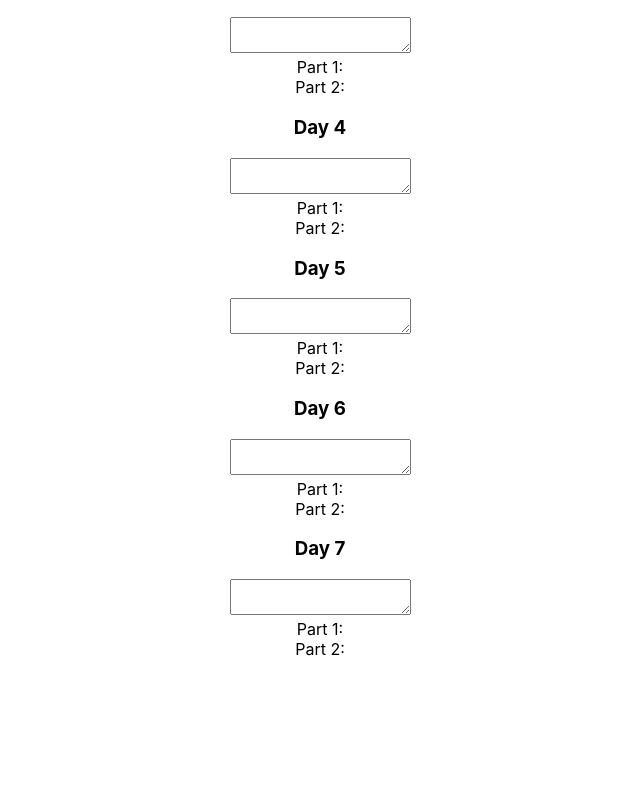
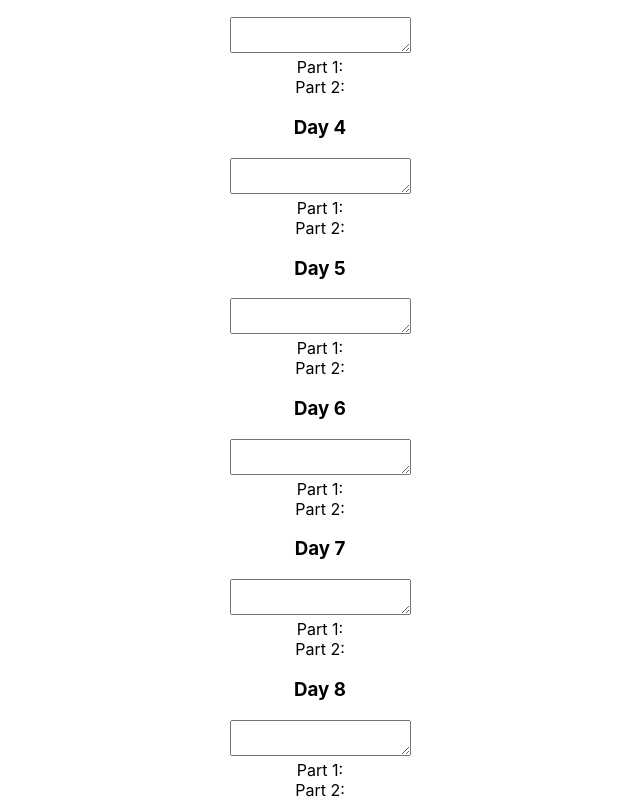
Before and after one commit to xbrukner/aoc21, a React (Create React App) app: page / in a window 1280 px wide. Shown: the part 374-1174 px from the top of the page, without its empty margins (320-960 px from the left). Before the commit the page ends 1033 px from the top, so only its background shows below. Built offline with nearby package versions, Linux system fonts and the light colour scheme.

Commit message:
Add 8th day.

```diff
--- a/src/App.tsx
+++ b/src/App.tsx
@@ -7,6 +7,7 @@ import { Task04 } from './tasks/04';
 import { Task05 } from './tasks/05';
 import { Task06 } from './tasks/06';
 import { Task07 } from './tasks/07';
+import { Task08 } from './tasks/08';
 
 function App() {
   return (
@@ -19,6 +20,7 @@ function App() {
       <Task05 />
       <Task06 />
       <Task07 />
+      <Task08 />
     </div>
   );
 }
--- /dev/null
+++ b/src/days/08.ts
@@ -0,0 +1,169 @@
+/*
+0 = 6, abcefg
+1 = 2, cf
+2 = 5, acdeg
+3 = 5, acdfg
+4 = 4, bcdf
+5 = 5, abdfg
+6 = 6, abdefg
+7 = 3, acf
+8 = 7, abcdefg
+9 = 6, abcdfg
+*/
+export interface Line {
+    inputs: Array<string>,
+    outputs: Array<string>
+};
+
+export interface DeductionState {
+    line: Line,
+    cf?: string, //deduceCF
+    a?: string, //deduceA
+    bd?: string, //deduceBD,
+    b?: string, //splitBD
+    d?: string,
+    c?: string, //splitCF
+    f?: string,
+    e?: string, //deduceEG
+    g?: string,
+    table?: Map<string, string>, //addTable
+    [key: string]: string | Map<string, string> | Line | undefined
+};
+
+const digits = [
+  "abcefg",
+  "cf",
+  "acdeg",
+  "acdfg",
+  "bcdf",
+  "abdfg",
+  "abdefg",
+  "acf",
+  "abcdefg",
+  "abcdfg",
+];
+
+export function initState(line: Line): DeductionState {
+    return {line};
+}
+
+export function deduceCF(state: DeductionState): DeductionState {
+    const {line} = state;
+    const {inputs} = line;
+    return {...state, cf: inputs.find(str => str.length === 2)!};
+}
+
+export function deduceA(state: DeductionState): DeductionState {
+    const {line} = state;
+    const {inputs} = line;
+
+    return {
+      ...state,
+      a: inputs
+        .find((str) => str.length === 3)!
+        .split("")
+        .filter(l => !state.cf!.includes(l))[0],
+    };
+}
+
+export function deduceBD(state: DeductionState): DeductionState {
+    const {line} = state;
+    const {inputs} = line;
+
+    return {
+      ...state,
+      bd: inputs
+        .find((str) => str.length === 4)!
+        .split("")
+        .filter(l => !state.cf!.includes(l))
+        .join(''),
+    };
+}
+
+export function splitBD(state: DeductionState): DeductionState {
+    const {line} = state;
+    const {inputs} = line;
+
+    const zero = inputs.find(
+      (str) =>
+        str.length === 6 && str.split("").filter((l) => state.bd!.includes(l)).length === 1
+    )!;
+    const b = state.bd!.split('').filter(l => zero.includes(l))[0];
+    const d = state.bd!.split('').filter(l => l !== b)[0];
+
+    return { ...state, b, d };
+}
+
+export function splitCF(state: DeductionState): DeductionState {
+    const {line} = state;
+    const {inputs} = line;
+
+    const six = inputs.find(
+      (str) =>
+        str.length === 6 && str.split("").filter((l) => state.cf!.includes(l)).length === 1
+    )!;
+    const f = state.cf!.split('').filter(l => six.includes(l))[0];
+    const c = state.cf!.split('').filter(l => l !== f)[0];
+
+    return { ...state, c, f };
+}
+
+export function deduceEG(state: DeductionState): DeductionState {
+    const {line} = state;
+    const {inputs} = line;
+
+    const nine = inputs.find(
+      (str) =>
+        str.length === 6 && str.split("").filter((l) => state.cf!.includes(l) || l === state.d).length === 3
+    )!;
+    const remaining = state.a! + state.b! + state.c! + state.d! + state.f!;
+    const g = nine.split('').filter(l => !remaining.includes(l))[0];
+    const e = digits[8].split('').filter(l => !remaining.includes(l) && l !== g)[0];
+
+    return { ...state, e, g};
+}
+
+export function addTable(state: DeductionState): DeductionState {
+    return {
+      ...state,
+      table: digits[8]
+        .split("")
+        .reduce(
+          (table, letter) => table.set(state[letter] as string, letter),
+          new Map<string, string>()
+        ),
+    };
+}
+
+export function translate(state: DeductionState, digit: string): number {
+    return digits.indexOf(digit.split('').map(l => state.table!.get(l)!).sort().join(''));
+}
+
+
+export function parseLine(input: string): Line {
+    const [inputs, outputs] = input.split('|').map(str => str.trim().split(' '));
+    return {inputs, outputs};
+}
+
+export function firstHalf(input: Array<Line>): number {
+    return input
+      .map(
+        ({ outputs }) =>
+          outputs
+            .map((str) => str.length)
+            .filter((l) => [2, 4, 3, 7].includes(l)).length
+      )
+      .reduce((a, b) => a + b);
+}
+
+export function secondHalf(input: Array<Line>): number {
+    return input
+      .map((line) =>
+        [deduceCF, deduceA, deduceBD, splitBD, splitCF, deduceEG, addTable].reduce(
+          (state, fn) => fn(state),
+          initState(line)
+        )
+      )
+      .map((state) => state.line.outputs.reduce((sum, digit) => sum * 10 + translate(state, digit), 0))
+      .reduce((a, b) => a + b);
+}
--- /dev/null
+++ b/src/tasks/08.tsx
@@ -0,0 +1,11 @@
+import * as day08 from '../days/08';
+import { Task, parseLine } from './task';
+
+export function Task08(): JSX.Element {
+    return (<Task
+        day={8}
+        parser={parseLine(day08.parseLine)}
+        firstHalf={day08.firstHalf}
+        secondHalf={day08.secondHalf}
+        />)
+}
```
Also changed, not shown: 1 other file (tests, documents, lock files or other folders).
